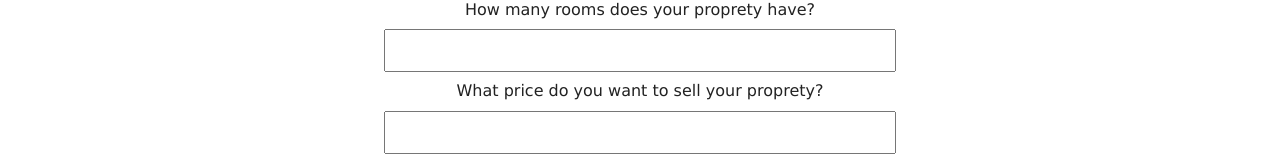
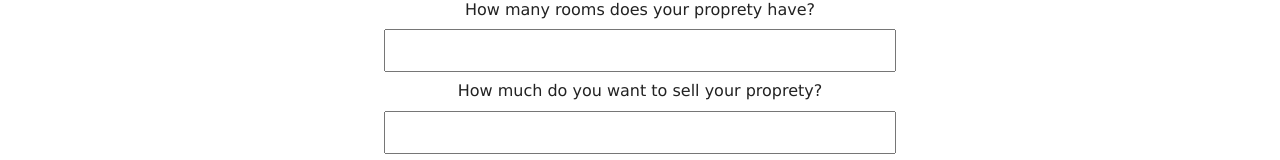
Before and after one commit to cindy-th-nguyen/HomeAndCoins, a React (Create React App) app in the folder homeandcoins/: page /sell in a window 1280 px wide. Shown: the part 779-939 px from the top of the page. Built offline with nearby package versions, Linux system fonts and the light colour scheme.

Commit message:
[WEB-FRONT] : Fix sentence

```diff
--- a/homeandcoins/src/components/FormSell.js
+++ b/homeandcoins/src/components/FormSell.js
@@ -29,7 +29,7 @@ const FormSell = () => {
             <p>How many rooms does your proprety have?</p>
             <input type="number" id="nbRooms" name="nbRooms"  min="1" max="100"/>
 
-            <p>What price do you want to sell your proprety?</p>
+            <p>How much do you want to sell your proprety?</p>
             <input type="number" id="price" name="price"/>
             <br></br>
             <input className="connect-button" type="submit" value="Submit"/>
```
